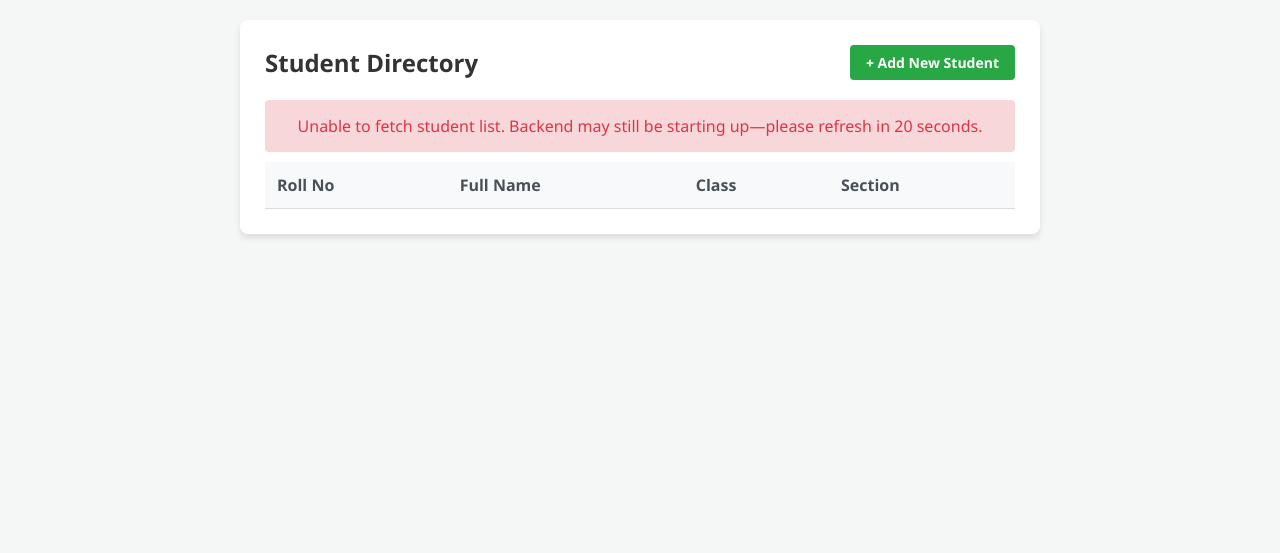
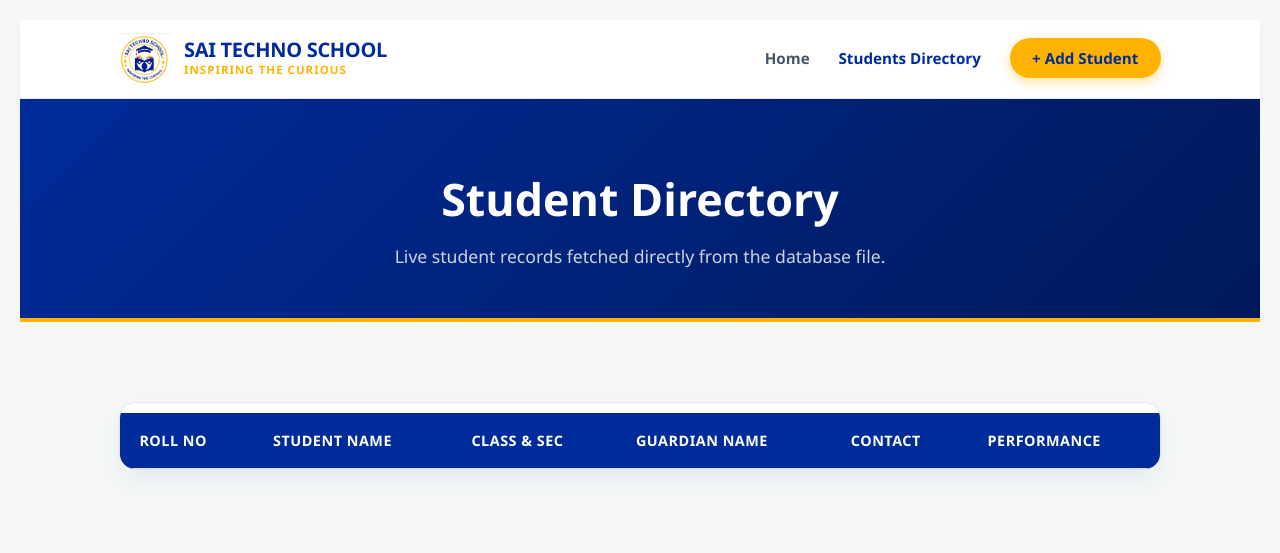
Before and after one commit to phanindraj/saitechnoschool, a website: page students.html in a window 1280 px wide. Drawn offline with nearby package versions, Linux system fonts and the light colour scheme; no server answers.

Commit message:
Update students.html

```diff
--- a/students.html
+++ b/students.html
@@ -1,9 +1,10 @@
 <!DOCTYPE html>
 <html lang="en">
 <head>
-  <meta charset="UTF-8">
-  <meta name="viewport" content="width=device-width, initial-scale=1.0">
+  <meta charset="UTF-8" />
+  <meta name="viewport" content="width=device-width, initial-scale=1.0" />
   <title>Student Directory - Sai Techno School</title>
+  <link rel="stylesheet" href="css/style.css" />
   <style>
     * { box-sizing: border-box; font-family: 'Segoe UI', Tahoma, Geneva, Verdana, sans-serif; }
     body { background-color: #f4f7f6; margin: 0; padding: 20px; }
@@ -18,33 +19,55 @@
     .loading, .no-data { text-align: center; padding: 20px; color: #666; font-style: italic; }
     .error-msg { color: #dc3545; text-align: center; padding: 15px; background: #f8d7da; border-radius: 4px; display: none; }
   </style>
+
+
+  <link href="https://fonts.googleapis.com/css2?family=Plus+Jakarta+Sans:wght@400;500;600;700;800&display=swap" rel="stylesheet" />
+  <script src="https://unpkg.com/lucide@latest"></script>
+
 </head>
 <body>
+<nav class="navbar">
+    <a href="index.html" class="logo-container">
+      <img src="images/logo.jpeg" alt="Sai Techno School Logo" class="brand-logo" />
+      <div class="brand-text">
+        <span class="school-name">SAI TECHNO SCHOOL</span>
+        <span class="school-tagline">INSPIRING THE CURIOUS</span>
+      </div>
+    </a>
+    <ul class="nav-links">
+      <li><a href="index.html">Home</a></li>
+      <li><a href="students.html" class="active">Students Directory</a></li>
+      <li><a href="add-student.html" class="btn-apply">+ Add Student</a></li>
+    </ul>
+  </nav>
 
-<div class="container">
-  <div class="header">
-    <h2>Student Directory</h2>
-    <a href="add-student.html" class="btn-add">+ Add New Student</a>
-  </div>
+   <section class="directory-hero">
+    <h1>Student Directory</h1>
+    <p>Live student records fetched directly from the database file.</p>
+  </section>
 
-  <div id="errorMsg" class="error-msg"></div>
-
-  <table>
+  <section class="directory-section">
+    <div class="table-container">
+      <table class="data-table">
         <thead>
           <tr>
             <th>Roll No</th>
-        <th>Full Name</th>
-        <th>Class</th>
-        <th>Section</th>
+            <th>Student Name</th>
+            <th>Class & Sec</th>
+            <th>Guardian Name</th>
+            <th>Contact</th>
+            <th>Performance</th>
           </tr>
         </thead>
         <tbody id="studentTableBody">
           <tr>
-        <td colspan="4" class="loading">Loading student records...</td>
+            <td colspan="6" style="text-align: center; padding: 2rem;">Loading student data...</td>
           </tr>
         </tbody>
       </table>
     </div>
+  </section>
+
 
 <script>
   // Automatic URL Detection: Use localhost when developing, Render when live
```
Lines whose indentation alone changed are shown as unchanged.
